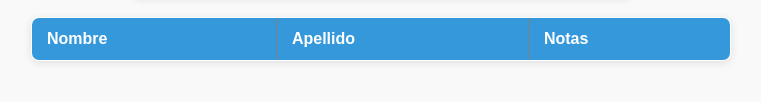
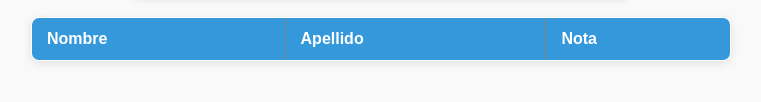
Before and after one commit to crisvarela304/JavaFormulario, a plain HTML site: page index.html in a window 1280 px wide. Shown: the part 434-536 px from the top of the page, without its empty margins (259-1020 px from the left). Drawn offline with Linux system fonts and the light colour scheme.

Commit message:
un pequeño arreglo, todo listo

```diff
--- a/index.html
+++ b/index.html
@@ -55,7 +55,7 @@
       <tr>
         <th>Nombre</th>
         <th>Apellido</th>
-        <th>Notas</th>
+        <th>Nota</th>
       </tr>
     </thead>
     <tbody></tbody>
```
